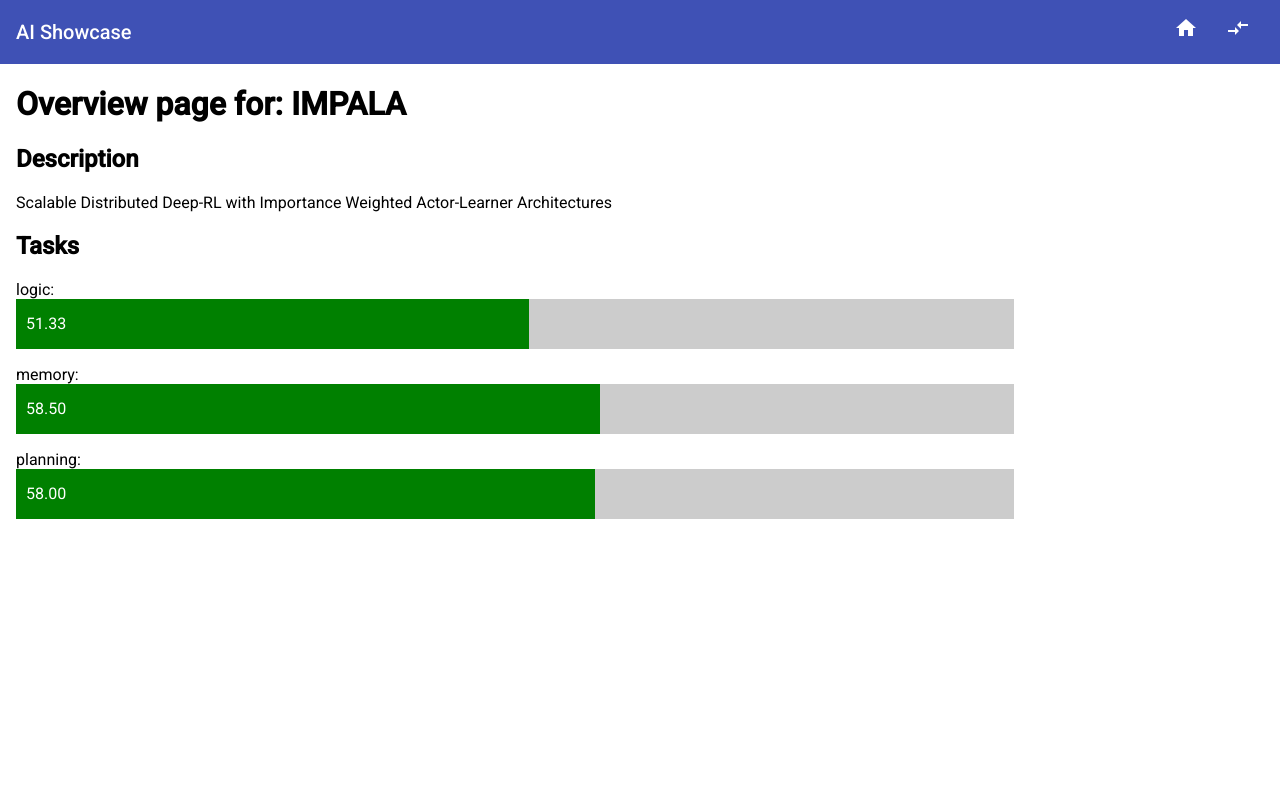
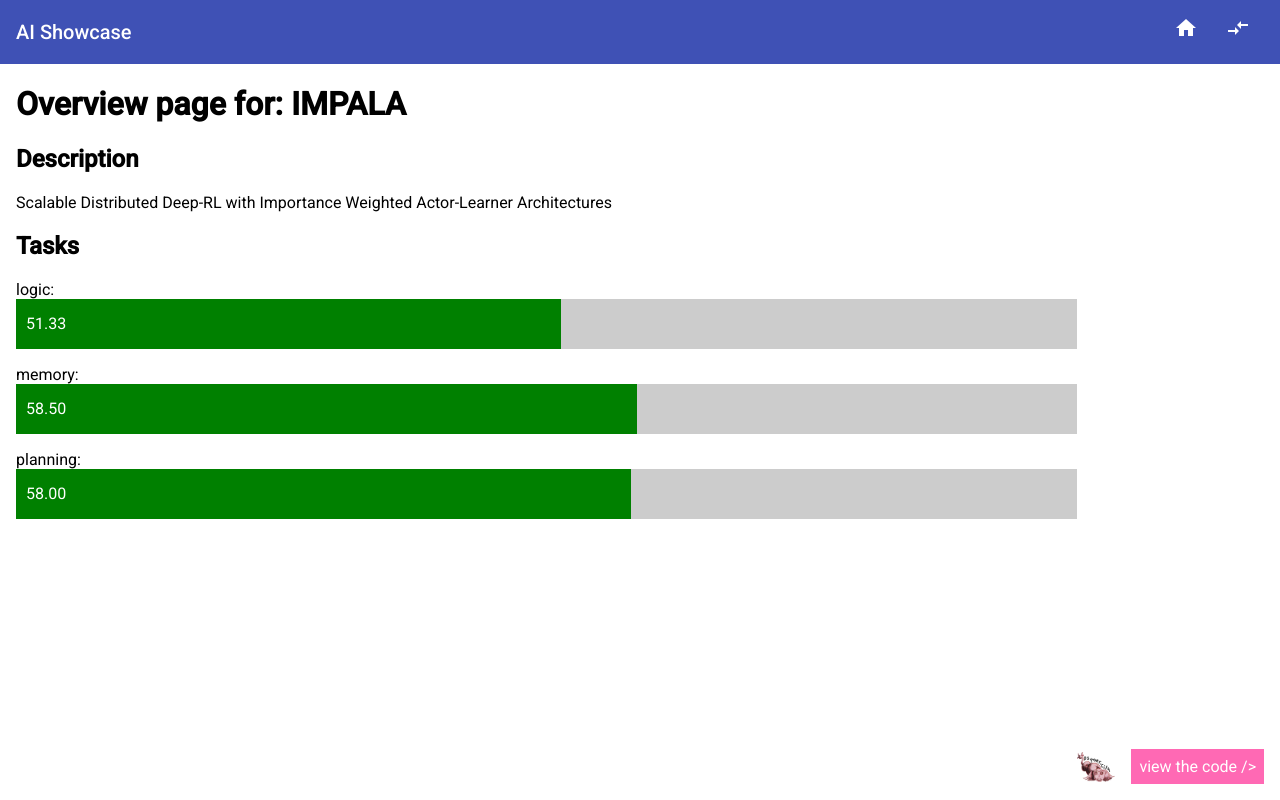
Before and after one commit to mandarini/ai-showcase, an Angular app: page /agent/1 in a window 1280 px wide. Built offline with nearby package versions, Linux system fonts and the light colour scheme.

Commit message:
README update

```diff
--- a/src/app/app.component.html
+++ b/src/app/app.component.html
@@ -13,3 +13,22 @@
 <div class="content">
   <router-outlet></router-outlet>
 </div>
+
+<div class="social-links">
+  <div
+    class="psybercity"
+    role="link"
+    tabindex="0"
+    (click)="goToURL('https://psyber.city/')"
+  >
+    <img src="../assets/psybercity.png" />
+  </div>
+  <div
+    class="github-link"
+    role="link"
+    tabindex="0"
+    (click)="goToURL('https://github.com/mandarini/ai-showcase')"
+  >
+    view the code />
+  </div>
+</div>
--- a/src/app/app.component.scss
+++ b/src/app/app.component.scss
@@ -18,3 +18,33 @@ mat-toolbar {
 .content {
   padding: 0 16px;
 }
+
+.social-links {
+  position: absolute;
+  bottom: 16px;
+  right: 16px;
+  display: flex;
+  flex-direction: row;
+  align-items: center;
+  justify-content: center;
+  .github-link {
+    cursor: pointer;
+    background-color: hotpink;
+    color: white;
+    padding: 8px;
+  }
+
+  .github-link:hover {
+    background-color: white;
+    color: hotpink;
+  }
+
+  .psybercity {
+    cursor: pointer;
+    height: 30px;
+    margin-right: 16px;
+    img {
+      height: 30px;
+    }
+  }
+}
--- a/src/app/app.component.ts
+++ b/src/app/app.component.ts
@@ -11,4 +11,8 @@ export class AppComponent implements OnInit {
   ngOnInit() {
     this.agentsStoreService.fetchAgentsList();
   }
+
+  goToURL(url: string) {
+    window.location.href = url;
+  }
 }
--- a/src/app/components/agent-comparison/agent-comparison.component.scss
+++ b/src/app/components/agent-comparison/agent-comparison.component.scss
@@ -8,10 +8,12 @@
   .agents {
     border-right: 1px solid #cecece;
     position: relative;
+    padding: 25px 0 25px 0;
   }
 
   .category {
     grid-area: category;
+    padding: 40px 0 25px 0;
     border-right: 1px solid #cecece;
   }
   .agent-one {
--- a/src/app/components/agent-comparison/agent-comparison.component.ts
+++ b/src/app/components/agent-comparison/agent-comparison.component.ts
@@ -36,6 +36,7 @@ export class AgentComparisonComponent implements OnInit {
   ngOnInit(): void {
     this.agentOneSearch = new FormControl();
     this.agentTwoSearch = new FormControl();
+
     this.agentOneSearchResult$ = this.agentsStoreService.getSearchAgentList(
       "agentOne"
     );
--- a/src/app/components/agent-comparison/task/task.component.scss
+++ b/src/app/components/agent-comparison/task/task.component.scss
@@ -1,6 +1,6 @@
 .parent {
   position: relative;
-  width: 80%;
+  width: 85%;
   background-color: #cccccc;
   height: 50px;
   .child {
@@ -11,7 +11,7 @@
     background-color: green;
   }
   .child.smaller {
-    background-color: purple;
+    background-color: red;
   }
   span {
     position: absolute;
--- a/src/app/services/agents-store.service.ts
+++ b/src/app/services/agents-store.service.ts
@@ -81,7 +81,7 @@ export class AgentsStoreService {
       this.searchAgentsListState[column] = new BehaviorSubject<LoadingStates>(
         LoadingStates.Inactive
       );
-      this.searchAgentsList[column] = new BehaviorSubject({} as Agent[]);
+      this.searchAgentsList[column] = new BehaviorSubject([]);
     }
     this.searchAgentsListState[column].next(LoadingStates.Loading);
     this.agentsService
@@ -99,7 +99,7 @@ export class AgentsStoreService {
 
   getSearchAgentList(column: string): Observable<Agent[]> {
     if (!this.searchAgentsList[column]) {
-      this.searchAgentsList[column] = new BehaviorSubject({} as Agent[]);
+      this.searchAgentsList[column] = new BehaviorSubject([]);
     }
     return this.searchAgentsList[column].asObservable();
   }
```
Also changed, not shown: src/assets/psybercity.png (added), 1 other file (tests, documents, lock files or other folders).
